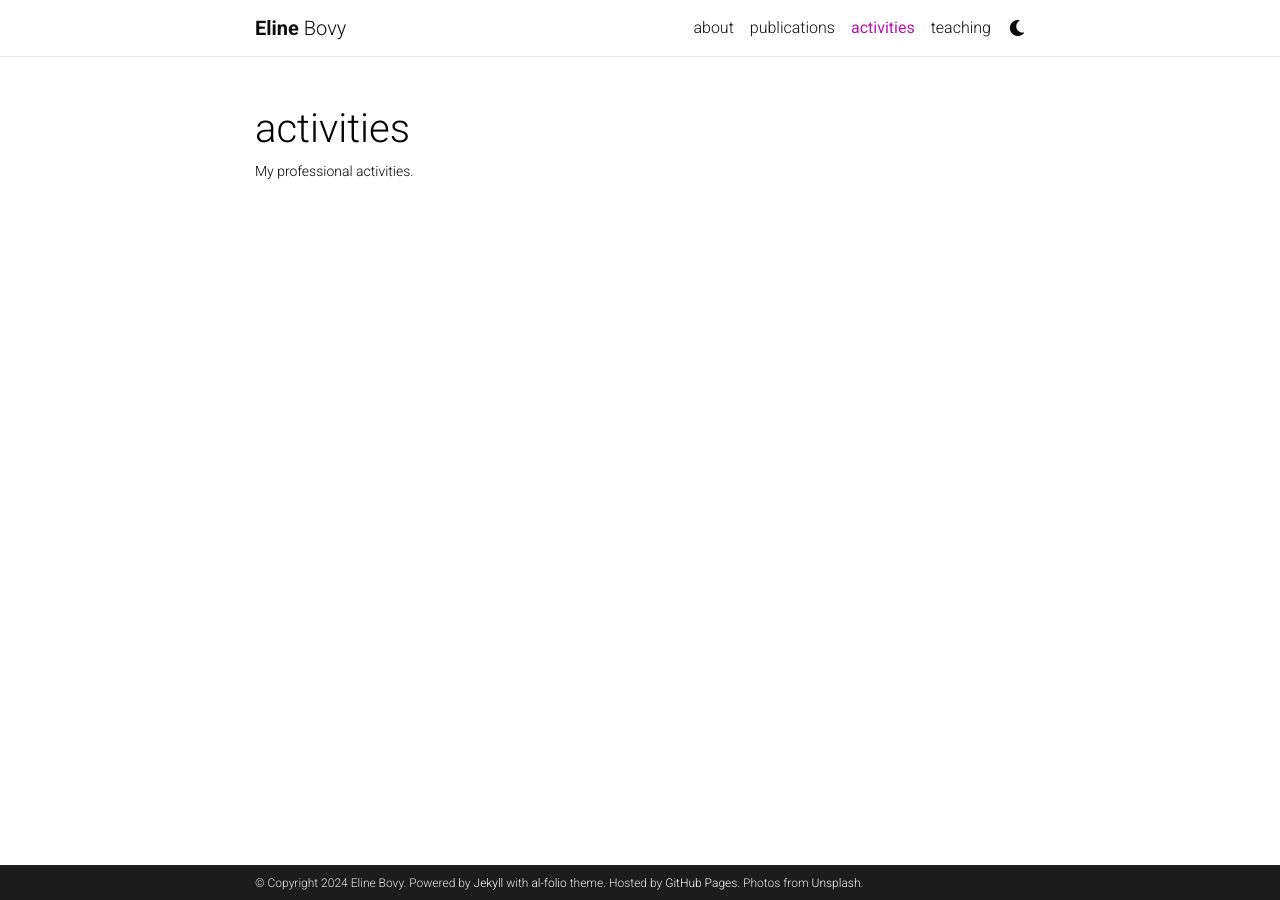
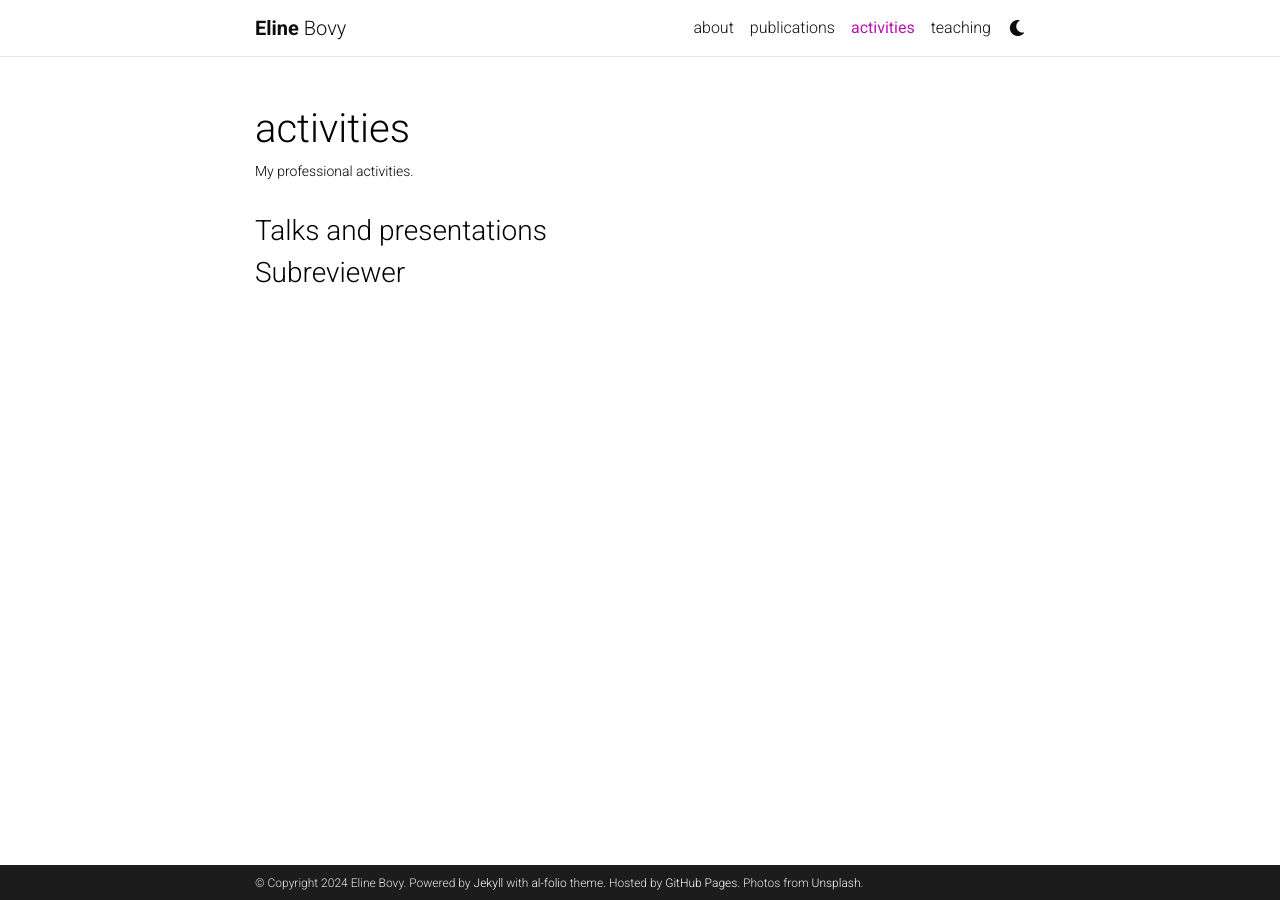
Before and after one commit to ElineBovy/ElineBovy.github.io, a Jekyll site: the page built from _pages/activities.md, in a window 1280 px wide. Built offline with Jekyll 4.4.1, drawn with Linux system fonts in a browser that asks for light colours; comment, search, counter and statistics services are not loaded; a style sheet for code colours, icons or effects is not loaded.

Commit message:
Attempt 3

```diff
--- a/_pages/activities.md
+++ b/_pages/activities.md
@@ -6,3 +6,7 @@ description: My professional activities.
 nav: true
 nav_order: 5
 ---
+
+### Talks and presentations
+
+### Subreviewer
```
Also changed, not shown: _pages/publications.md (+1 -1 lines).
